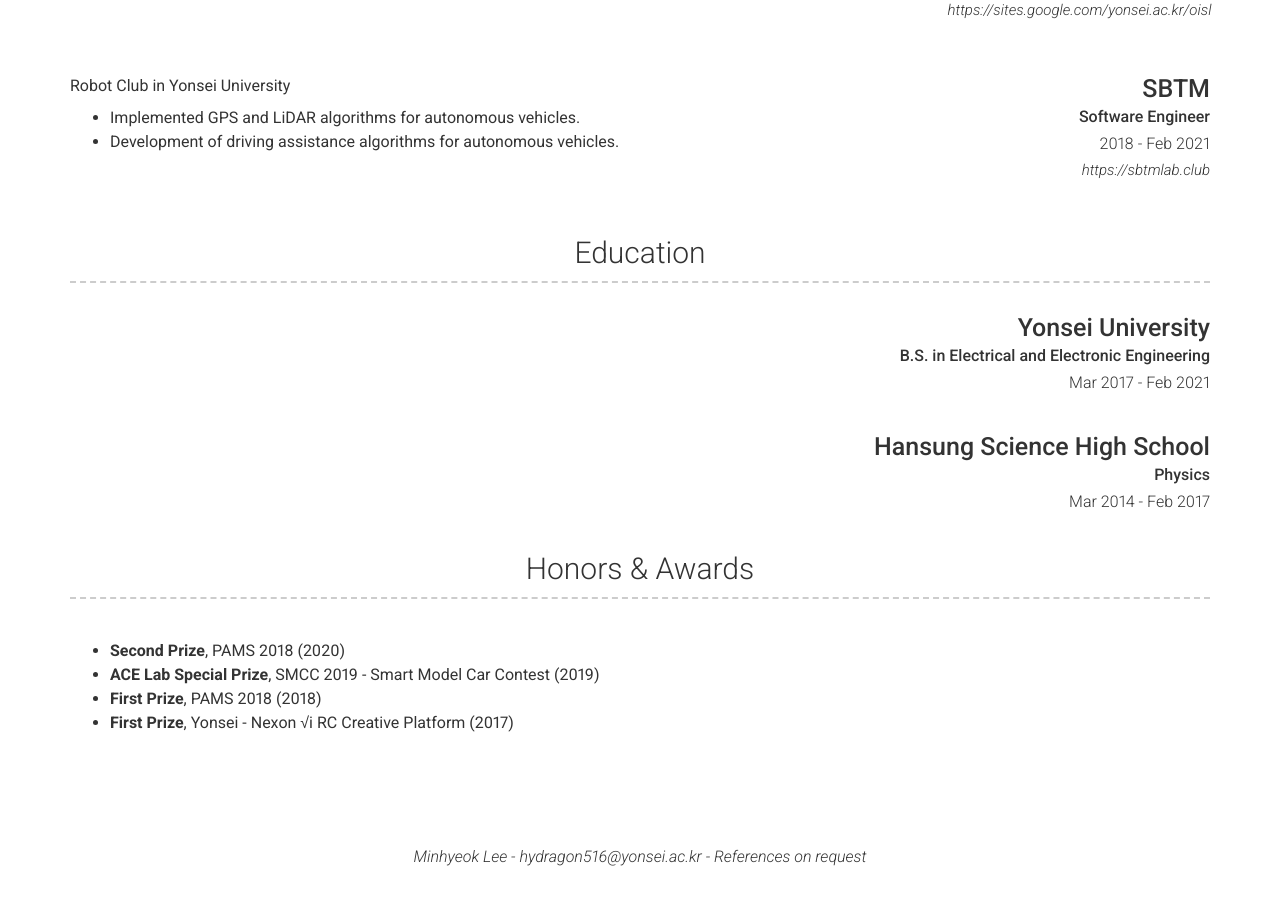
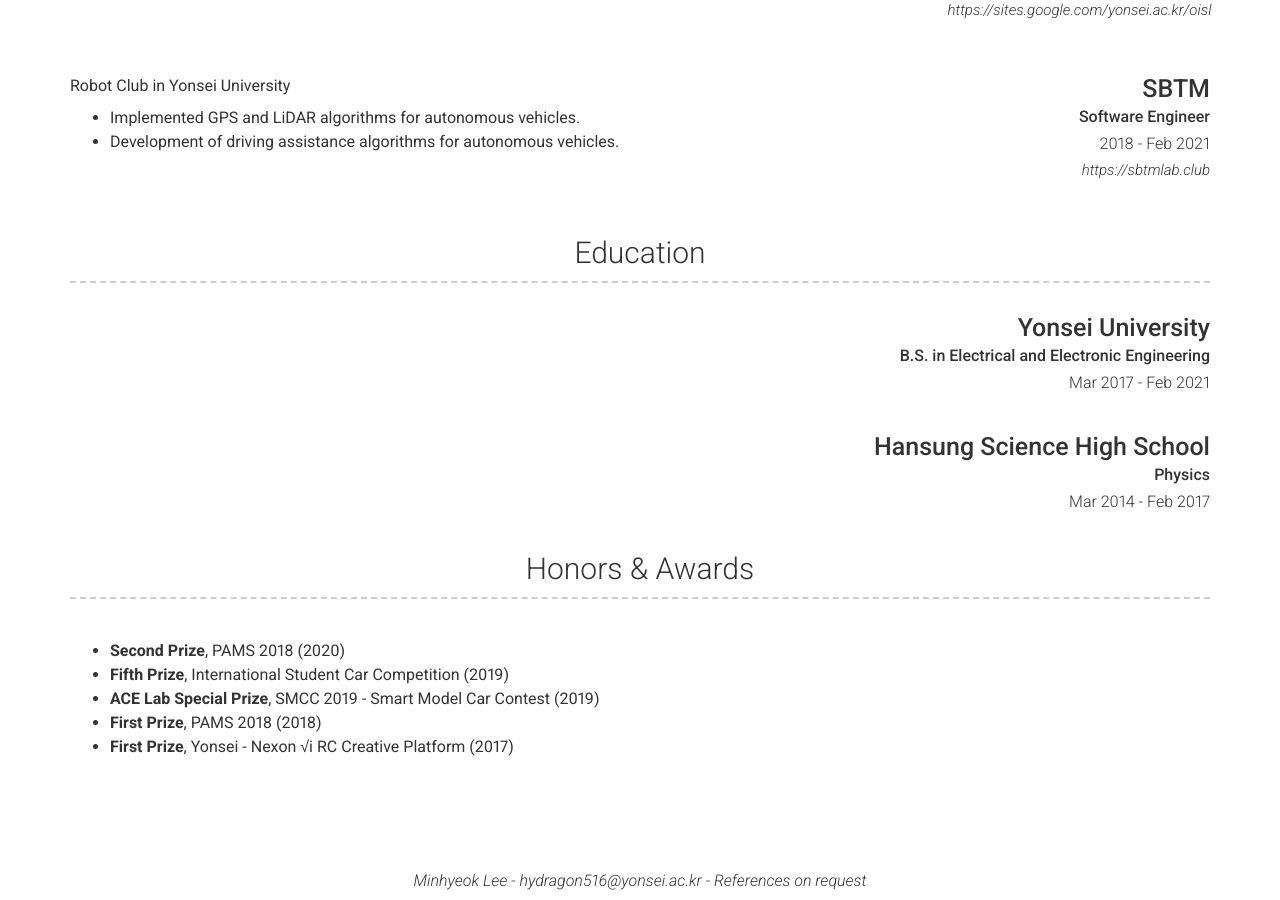
Before and after one commit to Hydragon516/hydragon516.github.io, a Jekyll site: the page built from index.md, in a window 1280 px wide and 900 px high, scrolled down 1437 px. Built offline with Jekyll 4.4.1, drawn with Linux system fonts in a browser that asks for light colours; nearby versions of some CDN libraries; before the commit the page ends 2313 px from its top, so only the background shows below that.

Commit message:
Update _config.yml

```diff
--- a/_config.yml
+++ b/_config.yml
@@ -162,6 +162,7 @@ content:
     layout: text
     content: | # this will include new lines to allow paragraphs
       * __Second Prize__, PAMS 2018 (2020)
+      * __Fifth Prize__, International Student Car Competition (2019)
       * __ACE Lab Special Prize__, SMCC 2019 - Smart Model Car Contest (2019)
       * __First Prize__, PAMS 2018 (2018)
       * __First Prize__, Yonsei - Nexon √i RC Creative Platform (2017)
```
